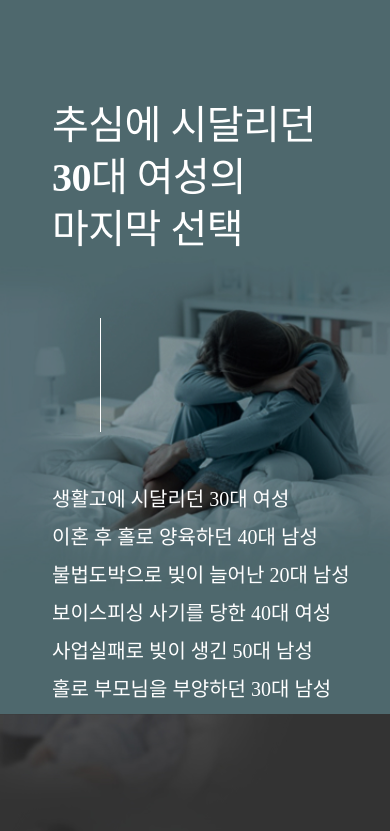
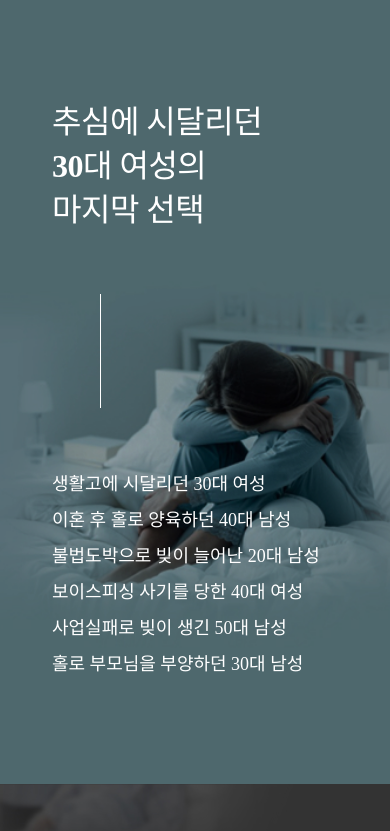
Before and after one commit to keemsune/landing-page, a plain HTML site: page m.index.html in a window 390 px wide. Shown: the top 831 px of the page. Drawn offline with Linux system fonts and the light colour scheme; a web font is replaced by a local one.

Commit message:
Style: Update text styles in mobile and desktop CSS

```diff
--- a/css/m.style.css
+++ b/css/m.style.css
@@ -49,7 +49,7 @@ section {
     background-repeat: no-repeat;
     background-position: center center;
     background-size: cover;
-    min-height: calc(100vh - 160px);
+    min-height: calc(100vh - 60px);
     display: flex;
     align-items: flex-start;
     padding: 0;
@@ -97,15 +97,15 @@ section {
     color: #FFF;
     font-feature-settings: 'liga' off, 'clig' off;
     font-family: "Gmarket Sans";
-    font-size: 40px;
+    font-size: 32px;
     font-style: normal;
     font-weight: 550;
-    line-height: 52px;
+    line-height: 44px;
     letter-spacing: -0.5px;
 }
 
 .list-frame {
-    margin: 230px 0 0 32px;
+    margin: 240px 0 0 32px;
 }
 
 .section1-list {
@@ -116,10 +116,10 @@ section {
     color: #FFF;
     font-feature-settings: 'liga' off, 'clig' off;
     font-family: "Gmarket Sans";
-    font-size: 20px;
+    font-size: 18px;
     font-style: normal;
     font-weight: 350;
-    line-height: 26px;
+    line-height: 24px;
     margin-bottom: 12px;
 }
 
--- a/css/style.css
+++ b/css/style.css
@@ -32,7 +32,7 @@ img {
 .section1-bg {
     width: 100%;
     height: 642px;
-    background-image: url('/landing-page/images/section1-bg.png');
+    background-image: url('../images/section1-bg.png');
     background-size: cover;
     display: flex;
     align-items: flex-start;
@@ -104,7 +104,7 @@ img {
 .section2-bg {
     width: 100%;
     height: 1090px;
-    background-image: url('/landing-page/images/section2-bg.png');
+    background-image: url('../images/section2-bg.png');
     background-size: cover;
     display: flex;
     align-items: center;
@@ -165,7 +165,7 @@ img {
 .section3-bg {
     width: 100%;
     height: 666px;
-    background-image: url('/landing-page/images/section3-bg.png');
+    background-image: url('../images/section3-bg.png');
     background-size: cover;
     display: flex;
     align-items: center;
@@ -206,7 +206,7 @@ img {
 .section4-bg {
     width: 100%;
     height: 2333px;
-    background: linear-gradient(180deg, #17322D 0%, #151515 60%), url('/landing-page/images/section4-bg.png') no-repeat center -400px;
+    background: linear-gradient(180deg, #17322D 0%, #151515 60%), url('../images/section4-bg.png') no-repeat center -400px;
     background-size: 100% 100%, 100% auto;
     display: flex;
     align-items: flex-start;
@@ -407,7 +407,7 @@ img {
 .section5-bg {
     width: 100%;
     height: 740px;
-    background: url('/landing-page/images/section5-bg.png') no-repeat center top;
+    background: url('../images/section5-bg.png') no-repeat center top;
     background-size: cover;
     display: flex;
     align-items: center;
@@ -508,7 +508,7 @@ img {
 .section6-bg {
     width: 100%;
     height: 500px;
-    background-image: url('/landing-page/images/section6-bg.png');
+    background-image: url('../images/section6-bg.png');
     background-size: cover;
     display: flex;
     align-items: center;
@@ -518,7 +518,7 @@ img {
 .section7-bg {
     width: 100%;
     height: 828px;
-    background-image: url('/landing-page/images/section7-bg.png');
+    background-image: url('../images/section7-bg.png');
     background-size: cover;
     overflow: hidden;
 }
@@ -597,7 +597,7 @@ img {
 .section8-bg {
     width: 100%;
     height: 70vh;
-    background-image: url('/landing-page/images/section8-bg.png');
+    background-image: url('../images/section8-bg.png');
     background-size: cover;
     display: flex;
     align-items: center;
```
